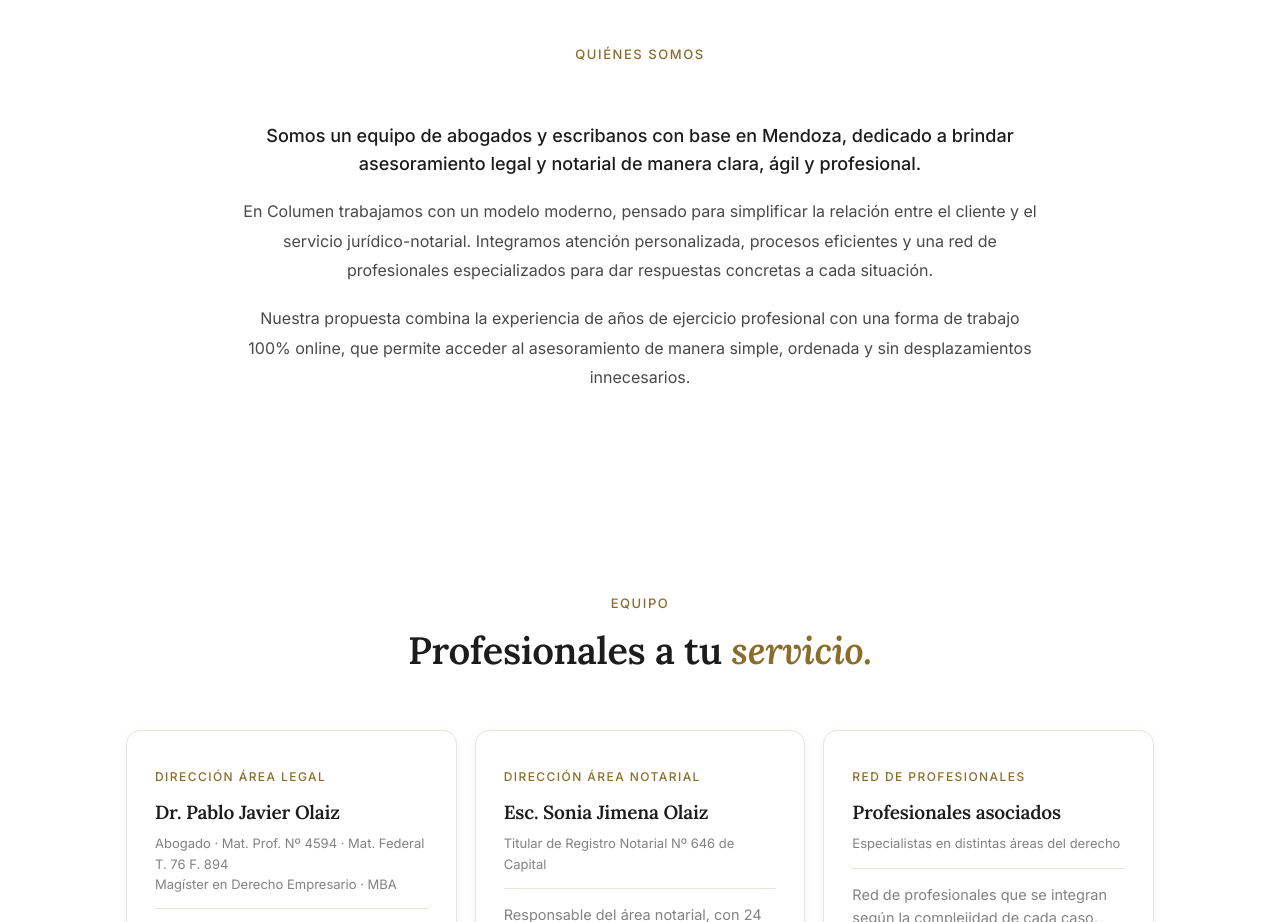
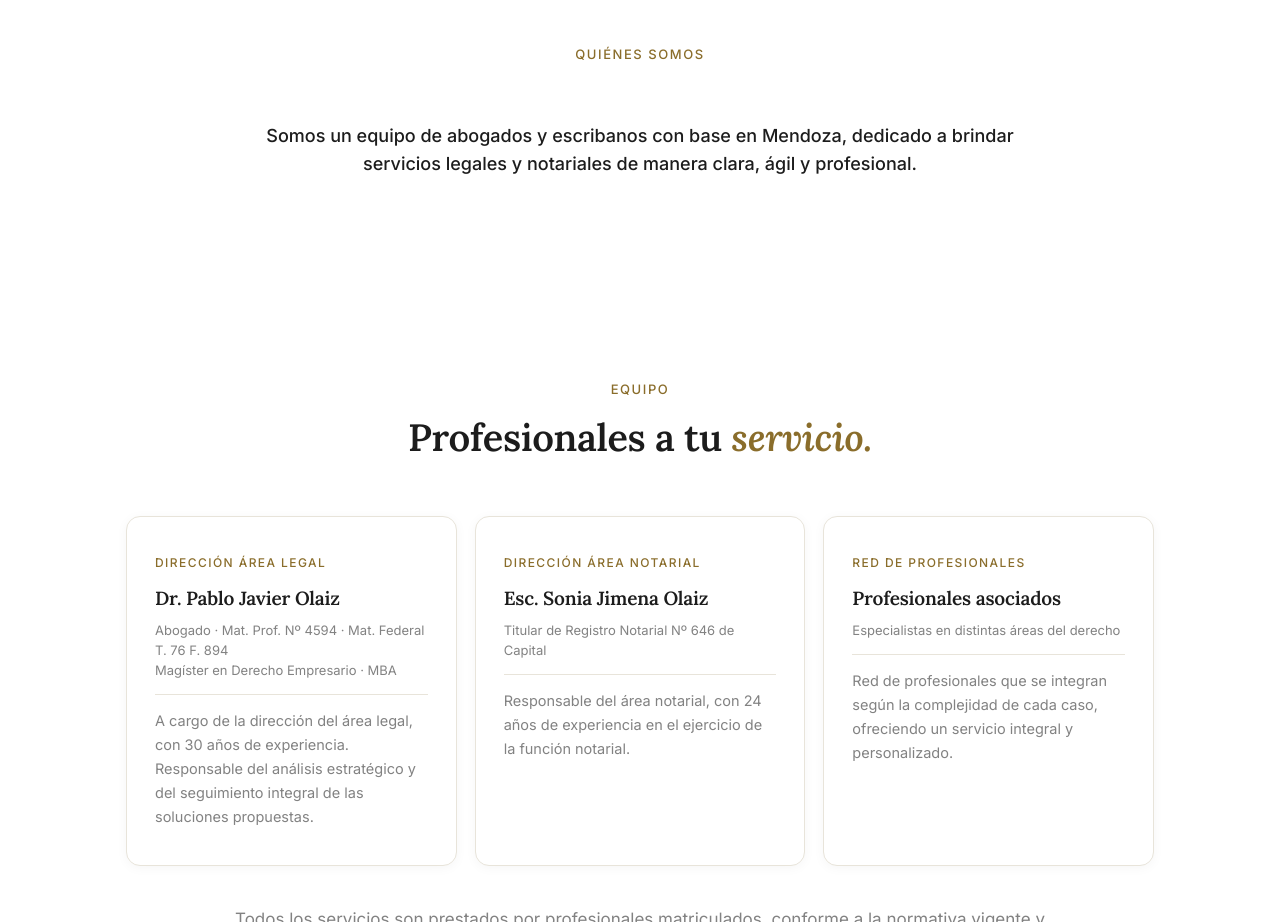
Before and after one commit to bernabe05rodriguez-stack/Columen, a website: page public/index.html in a window 1280 px wide. Shown: the part 2880-3802 px from the top of the page. Drawn offline with Linux system fonts and the light colour scheme.

Commit message:
copy(quienes-somos): reducir a un parrafo unico

```diff
--- a/public/index.html
+++ b/public/index.html
@@ -440,9 +440,7 @@
       <div class="label">Quiénes somos</div>
     </div>
     <div class="about-text reveal">
-      <p>Somos un equipo de abogados y escribanos con base en Mendoza, dedicado a brindar asesoramiento legal y notarial de manera clara, ágil y profesional.</p>
-      <p>En Columen trabajamos con un modelo moderno, pensado para simplificar la relación entre el cliente y el servicio jurídico-notarial. Integramos atención personalizada, procesos eficientes y una red de profesionales especializados para dar respuestas concretas a cada situación.</p>
-      <p>Nuestra propuesta combina la experiencia de años de ejercicio profesional con una forma de trabajo 100% online, que permite acceder al asesoramiento de manera simple, ordenada y sin desplazamientos innecesarios.</p>
+      <p>Somos un equipo de abogados y escribanos con base en Mendoza, dedicado a brindar servicios legales y notariales de manera clara, ágil y profesional.</p>
     </div>
   </div>
 </section>
```
